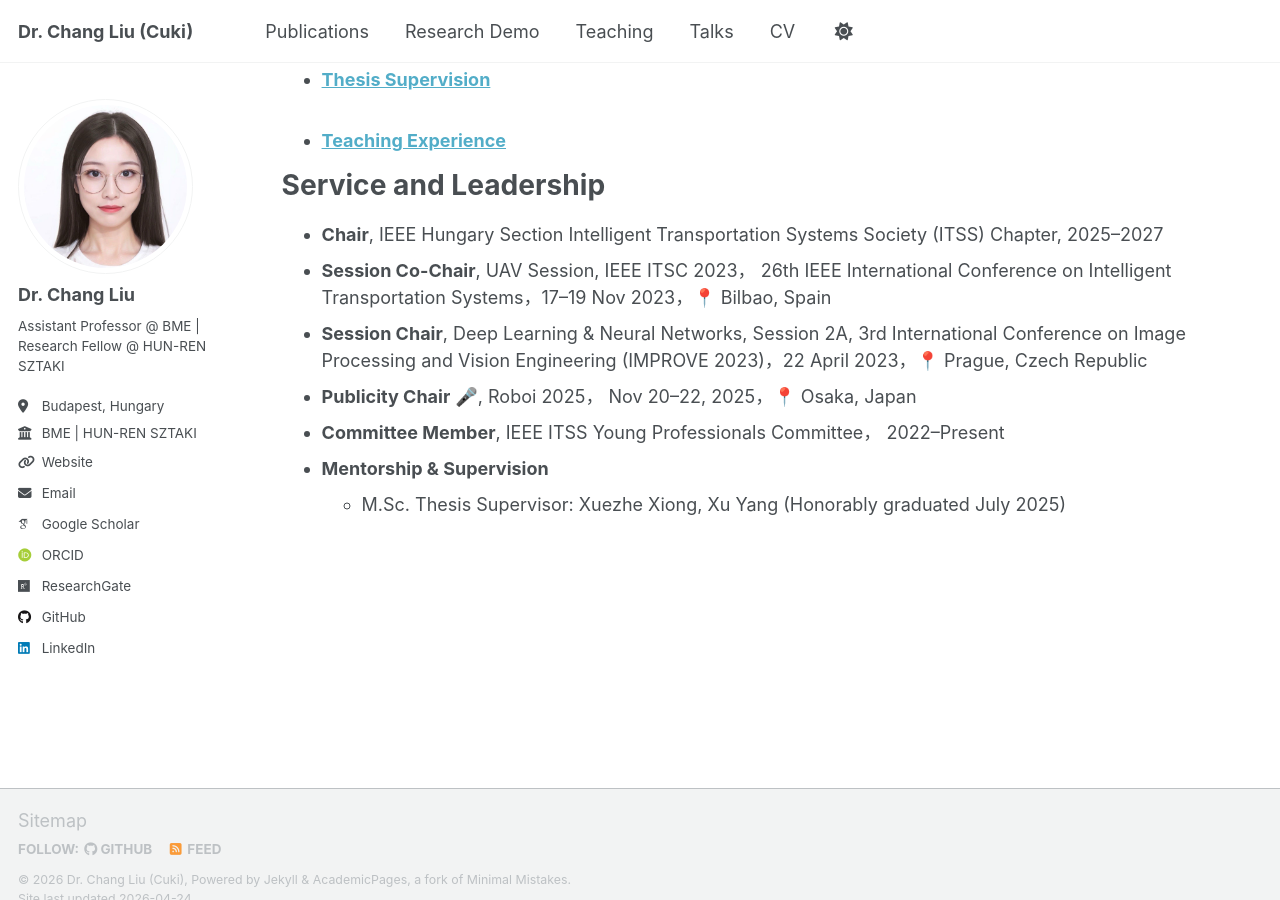
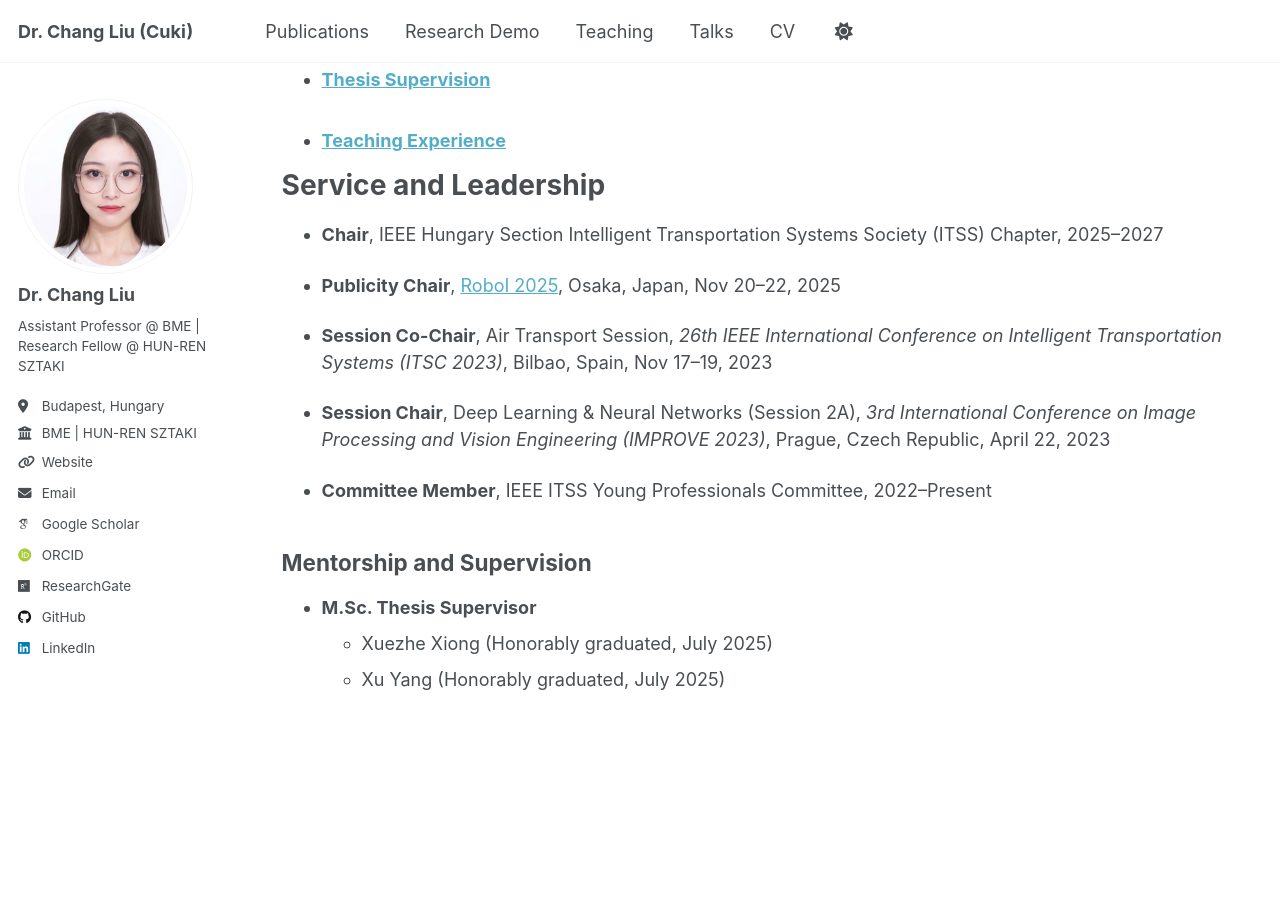
Before and after one commit to ChangLiu-bp/changliu-bp.github.io, a Jekyll site: the page built from _pages/cv.md, in a window 1280 px wide and 900 px high, scrolled down 2376 px. Built offline with Jekyll 4.4.1, drawn with Linux system fonts in a browser that asks for light colours; some web fonts are replaced; a script that is not in the unit is left out.

Commit message:
Update cv.md

```diff
--- a/_pages/cv.md
+++ b/_pages/cv.md
@@ -51,10 +51,21 @@ Teaching
 
 Service and Leadership
 ======
+
 - **Chair**, IEEE Hungary Section Intelligent Transportation Systems Society (ITSS) Chapter, 2025–2027
-- **Session Co-Chair**, UAV Session, IEEE ITSC 2023， 26th IEEE International Conference on Intelligent Transportation Systems，17–19 Nov 2023，📍 Bilbao, Spain
-- **Session Chair**, Deep Learning & Neural Networks, Session 2A, 3rd International Conference on Image Processing and Vision Engineering (IMPROVE 2023)，22 April 2023，📍 Prague, Czech Republic
-- **Publicity Chair** 🎤, Roboi 2025， Nov 20–22, 2025，📍 Osaka, Japan
-- **Committee Member**, IEEE ITSS Young Professionals Committee， 2022–Present
-- **Mentorship & Supervision**
-  - M.Sc. Thesis Supervisor: Xuezhe Xiong, Xu Yang (Honorably graduated July 2025)
+
+- **Publicity Chair**, [RoboI 2025](https://www.roboi.org/committees.html), Osaka, Japan, Nov 20–22, 2025
+
+- **Session Co-Chair**, Air Transport Session, *26th IEEE International Conference on Intelligent Transportation Systems (ITSC 2023)*, Bilbao, Spain, Nov 17–19, 2023
+
+- **Session Chair**, Deep Learning & Neural Networks (Session 2A), *3rd International Conference on Image Processing and Vision Engineering (IMPROVE 2023)*, Prague, Czech Republic, April 22, 2023
+
+- **Committee Member**, IEEE ITSS Young Professionals Committee, 2022–Present
+
+
+Mentorship and Supervision
+------
+
+- **M.Sc. Thesis Supervisor**
+  - Xuezhe Xiong (Honorably graduated, July 2025)
+  - Xu Yang (Honorably graduated, July 2025)
```
